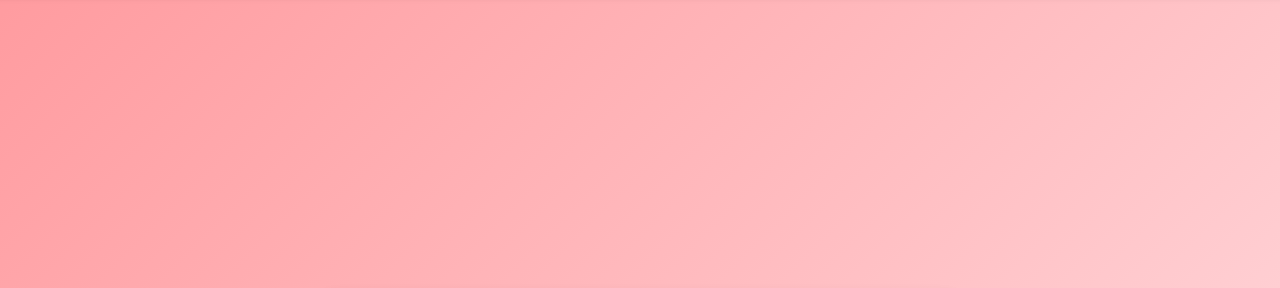
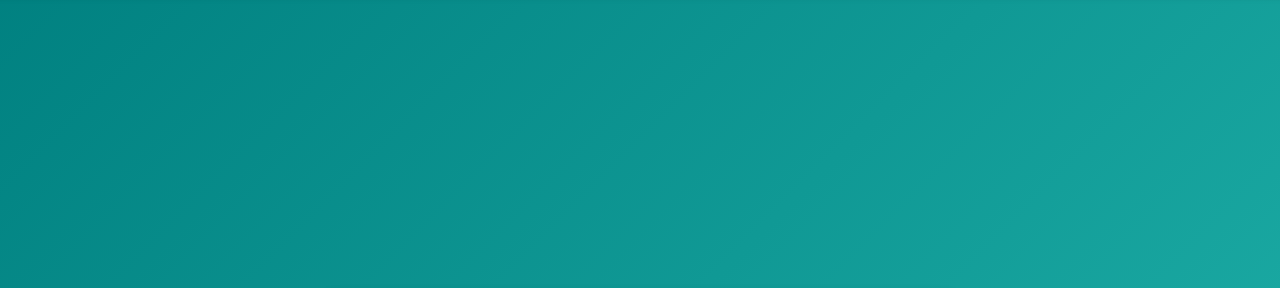
Before and after one commit to andreamonti/claudiajezewski.com, a plain HTML site: page news.html in a window 1280 px wide. Shown: the part 48-336 px from the top of the page. Drawn offline with Linux system fonts and the light colour scheme.

Commit message:
Update news.html

```diff
--- a/news.html
+++ b/news.html
@@ -16,7 +16,7 @@
             align-items: center;
             justify-content: center;
             height: 100vh;
-            background: linear-gradient(135deg, #ff9a9e, #ffdde1);
+            background: linear-gradient(135deg, #008080, #20B2AA);
             text-align: center;
         }
         .menu {
```
